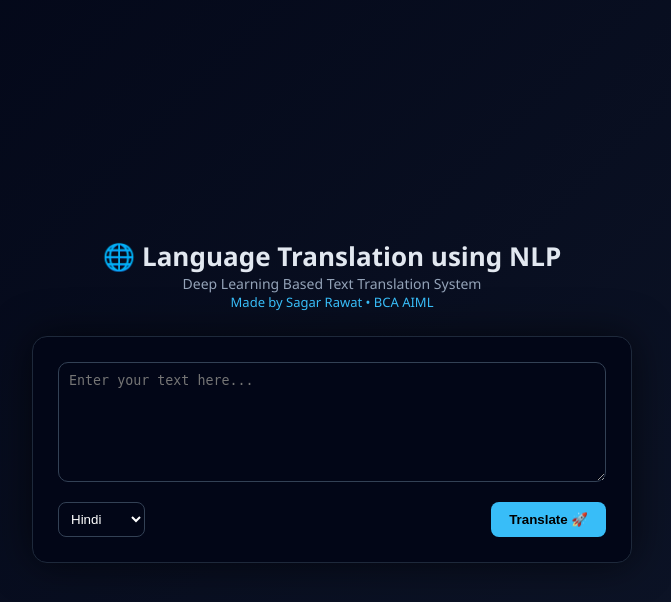
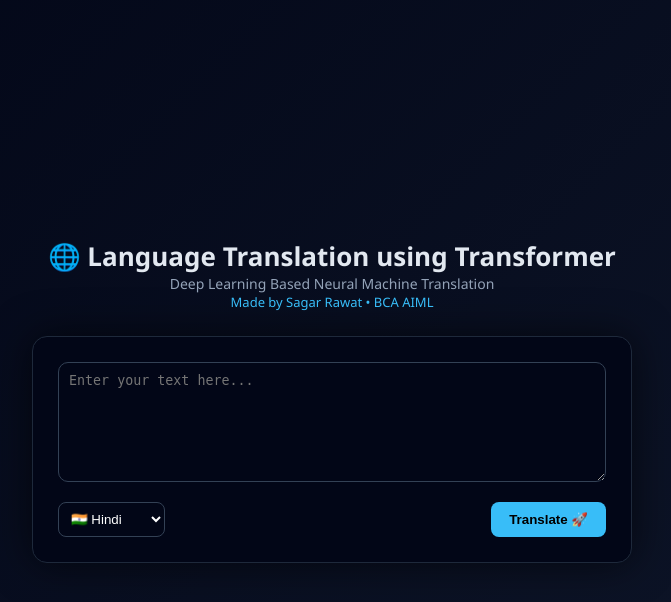
Before and after one commit to sagarssr2006/language-translation-model, a Flask app: page / in a window 1280 px wide. Shown: the top 602 px of the page, without its empty margins (308-979 px from the left). Run offline with Flask 3, Linux system fonts and the light colour scheme.

Commit message:
Updated to Transformer-based deep learning model

```diff
--- a/app.py
+++ b/app.py
@@ -1,7 +1,25 @@
 from flask import Flask, render_template, request
-from deep_translator import GoogleTranslator
+from transformers import AutoTokenizer, AutoModelForSeq2SeqLM
 
 app = Flask(__name__)
+
+# Model mapping (only loads when needed)
+MODEL_MAP = {
+    "hi": "Helsinki-NLP/opus-mt-en-hi",
+    "fr": "Helsinki-NLP/opus-mt-en-fr",
+    "de": "Helsinki-NLP/opus-mt-en-de"
+}
+
+# Cache loaded models (so it doesn’t reload every time)
+loaded_models = {}
+
+def load_model(lang):
+    if lang not in loaded_models:
+        model_name = MODEL_MAP[lang]
+        tokenizer = AutoTokenizer.from_pretrained(model_name)
+        model = AutoModelForSeq2SeqLM.from_pretrained(model_name)
+        loaded_models[lang] = (tokenizer, model)
+    return loaded_models[lang]
 
 @app.route("/", methods=["GET", "POST"])
 def index():
@@ -12,8 +30,14 @@ def index():
         lang = request.form["lang"]
 
         try:
-            translation = GoogleTranslator(source='auto', target=lang).translate(text)
-        except:
+            tokenizer, model = load_model(lang)
+
+            inputs = tokenizer(text, return_tensors="pt", padding=True)
+            outputs = model.generate(**inputs)
+
+            translation = tokenizer.decode(outputs[0], skip_special_tokens=True)
+
+        except Exception as e:
             translation = "Translation error. Try again."
 
     return render_template("index.html", translation=translation)
--- a/requirements.txt
+++ b/requirements.txt
@@ -1,3 +1,4 @@
 flask
-deep-translator
-gunicorn
+transformers
+torch
+sentencepiece
--- a/templates/index.html
+++ b/templates/index.html
@@ -2,29 +2,27 @@
 <html lang="en">
 <head>
     <meta charset="UTF-8">
-    <title>LSTM Translator</title>
+    <title>Transformer Translator</title>
     <link rel="stylesheet" href="/static/style.css">
 </head>
 <body>
 
 <div class="main">
-
     <div class="header">
-        <h1>🌐 Language Translation using NLP</h1>
-        <p class="subtitle">Deep Learning Based Text Translation System</p>
+        <h1>🌐 Language Translation using Transformer</h1>
+        <p class="subtitle">Deep Learning Based Neural Machine Translation</p>
         <p class="author">Made by Sagar Rawat • BCA AIML</p>
     </div>
 
     <div class="card">
-
         <form method="POST">
             <textarea name="text" placeholder="Enter your text here..." required></textarea>
 
             <div class="controls">
                 <select name="lang">
-                    <option value="hi">Hindi</option>
-                    <option value="fr">French</option>
-                    <option value="de">German</option>
+                    <option value="hi">🇮🇳 Hindi</option>
+                    <option value="fr">🇫🇷 French</option>
+                    <option value="de">🇩🇪 German</option>
                 </select>
 
                 <button type="submit">Translate 🚀</button>
@@ -37,9 +35,7 @@
             <p>{{ translation }}</p>
         </div>
         {% endif %}
-
     </div>
-
 </div>
 
 </body>
```
Also changed, not shown: README.md.
